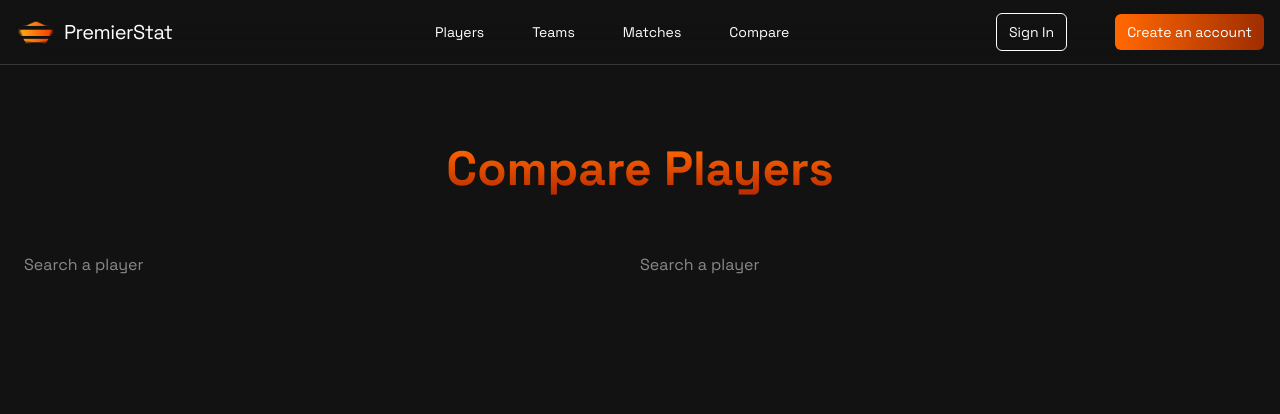
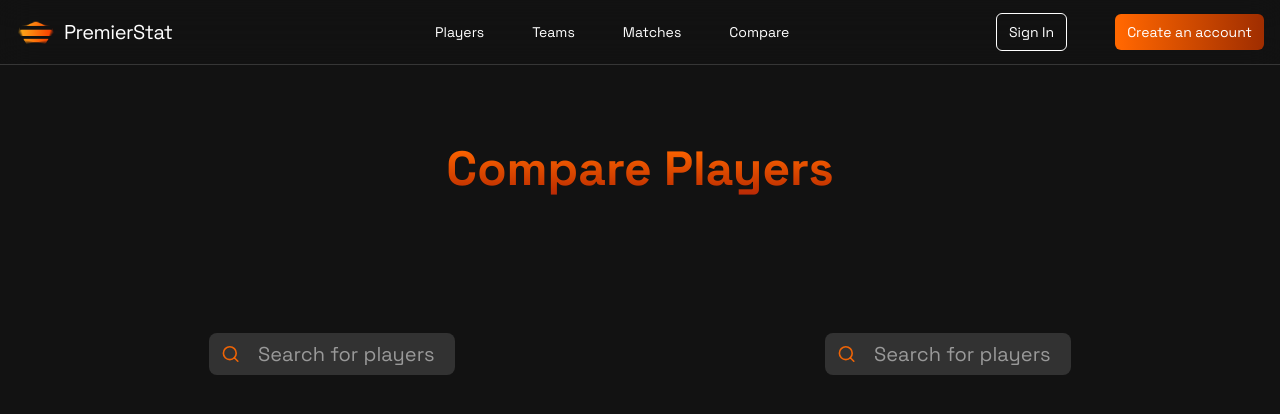
Before and after one commit to carlosValerio5/PremierStat, a React (Vite) app in the folder prueba/: page /compare in a window 1280 px wide. Shown: the top 414 px of the page. Built offline with nearby package versions, Linux system fonts and the light colour scheme; what @visx/tooltip would draw is missing.

Commit message:
Estilo para barra de busqueda en compare

```diff
--- a/prueba/src/components/PlayerCompare.jsx
+++ b/prueba/src/components/PlayerCompare.jsx
@@ -1,4 +1,5 @@
 import React, {useEffect, useState} from 'react'
+import SearchBar from "./SearchBar.jsx";
 
 const API_URL = 'http://localhost:8080/api/v1/compare';
 
@@ -71,12 +72,10 @@ const PlayerCompare = () => {
             </h1>
             <div className="mt-10 gap-0 columns-1 sm:columns-2">
                 <div>
-                    <input placeholder="Search a player"
-                           onChange={(e) => setPlayer1(e.target.value)} value={player1} />
+                    <SearchBar setResults={setPlayer1} reuse={true}/>
                 </div>
                 <div>
-                    <input placeholder="Search a player"
-                           onChange={(e)=>setPlayer2(e.target.value)} value={player2} />
+                    <SearchBar setResults={setPlayer2} reuse={true} />
                 </div>
             </div>
             <div>
--- a/prueba/src/components/Players.jsx
+++ b/prueba/src/components/Players.jsx
@@ -33,7 +33,7 @@ const Players = () => {
     return (
         <div>
             <h1 className="text-5xl font-bold">Players</h1>
-            <SearchBar setResults={setResults} />
+            <SearchBar setResults={setResults} reuse={false} />
             <SearchResults results={results} />
             <div className="mt-20">
                 <TopScorers />
--- a/prueba/src/components/SearchBar.jsx
+++ b/prueba/src/components/SearchBar.jsx
@@ -1,7 +1,7 @@
 import {Search} from "lucide-react"
 import {useState} from "react";
 
-const SearchBar = ({setResults}) => {
+const SearchBar = ({setResults, reuse}) => {
 
     const [input, setInput] = useState("");
 
@@ -10,12 +10,17 @@ const SearchBar = ({setResults}) => {
             setResults([]);
             return;
         }
+        if(!reuse){
             fetch(`http://localhost:8080/api/v1/player?name=${value}`)
                 .then(res => res.json())
                 .then(data => {
                     setResults(data);
                 })
                 .catch(error => console.log(error));
+        }
+        else{
+            setResults(value);
+        }
     };
 
     const handleChange = (value) => {
```
Lines whose indentation alone changed are shown as unchanged.
